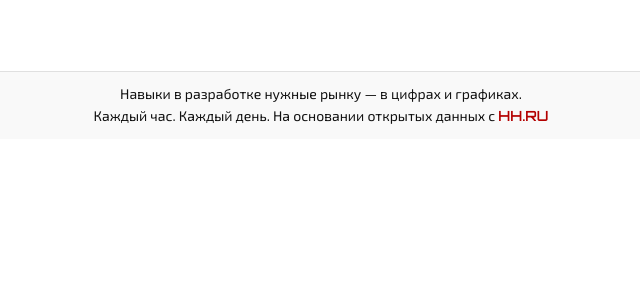
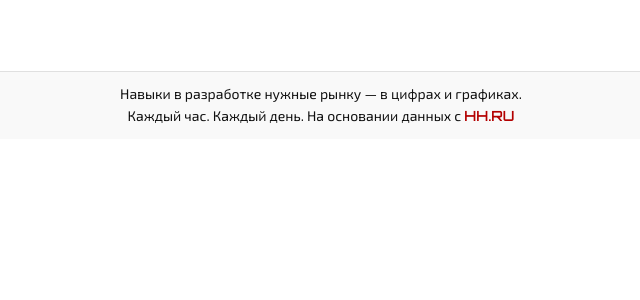
Before and after one commit to r-kh/HotSkills, a Python web app: template templates/lang.html in a window 1280 px wide. Shown: the part 269-569 px from the top of the page, without its empty margins (319-959 px from the left). Run offline with Jinja, Linux system fonts and the light colour scheme; the template is opened without the code that fills it, so the values that code supplies are empty.

Commit message:
fix: укоротил подпись HH.RU в футере для корректного отображения в мобильной вёрстке
Остались задачи:
- исправить отображение daily графика в момент разницы в днях (например UTC → JST)
- реализовать кнопки переключения между DAILY и HOURLY графиками

```diff
--- a/templates/base.html
+++ b/templates/base.html
@@ -85,7 +85,7 @@
 <footer class="footer">
 
     <p><span class="nowrap">Навыки в разработке нужные рынку — в цифрах и графиках.</span></p>
-    <p><span class="nowrap">Каждый час. Каждый день. На основании открытых данных с <span class="hh-ru-text">HH.RU</span></span>
+    <p><span class="nowrap">Каждый час. Каждый день. На основании данных с <span class="hh-ru-text">HH.RU</span></span>
     </p>
 
 </footer>
```
